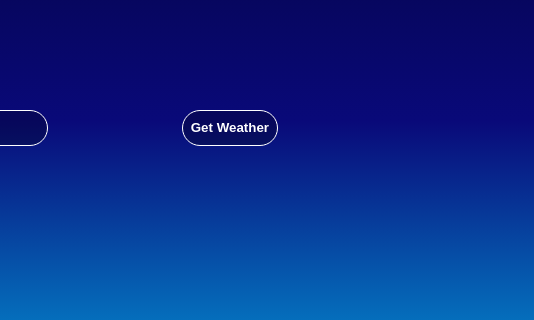
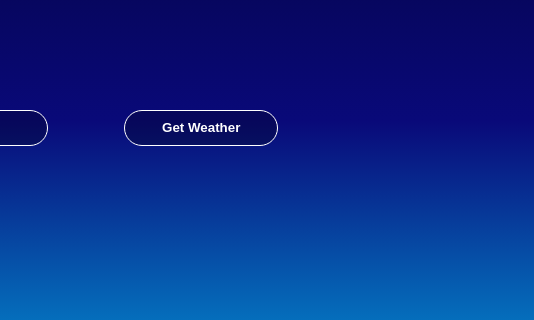
Before and after one commit to NandkishorJadoun/weather-app, a website built with webpack: page src/template.html in a window 1280 px wide. Shown: the part 279-599 px from the top of the page, 746-1280 px from the left. Built offline with nearby package versions, Linux system fonts and the light colour scheme.

Commit message:
fix: form styling

```diff
--- a/src/styles.css
+++ b/src/styles.css
@@ -43,17 +43,16 @@ body{
 }
 
 form{
-    display: flex;
-    justify-content: space-between;
+    display: grid;
+    grid-template-columns: 70% auto ;
     width: 60%;
-    gap: 20px;
+    gap: 10%;
     margin-top: 30px;
     margin-bottom: 30px;
 }
 
 #city-name{
     padding: 8px 12px;
-    width: 70%;
     color: white;
     font-size: 1rem;
     background-color: rgba(0, 0, 0, 0.25);
```
